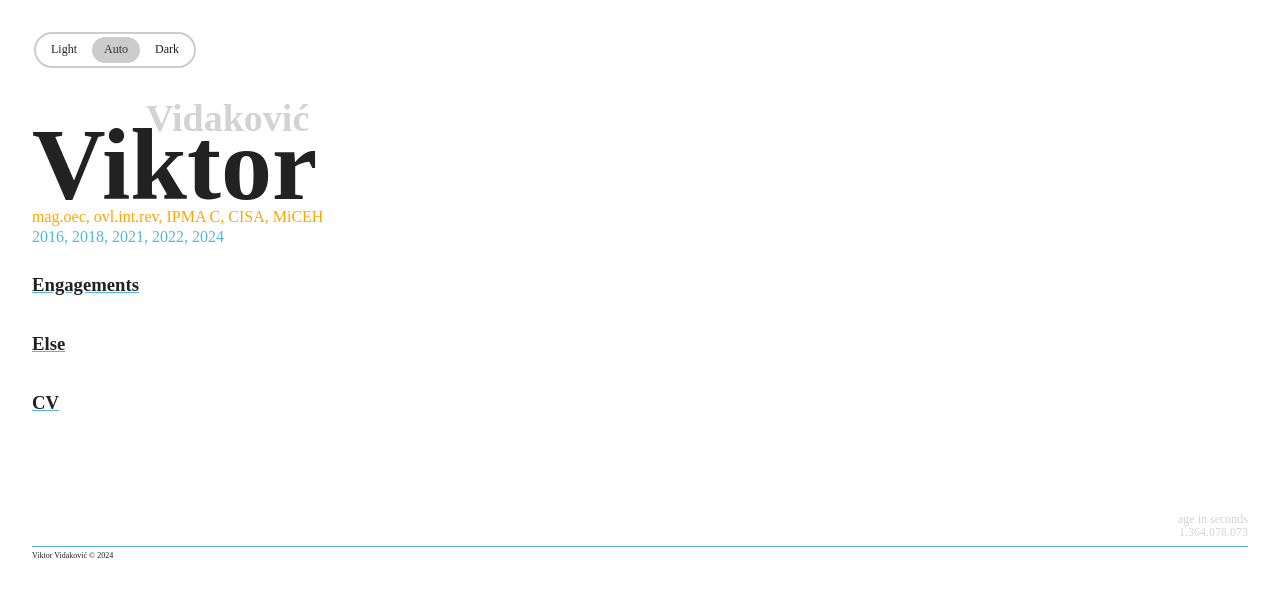
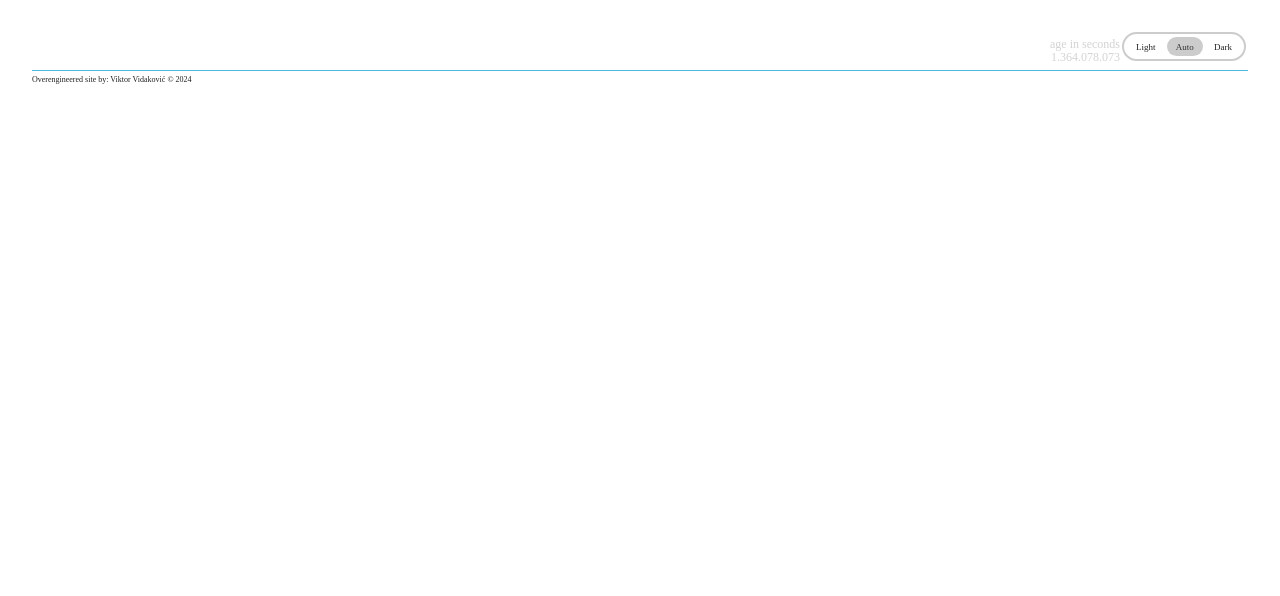
Before and after one commit to wser/vv_site, a website built with Vite: page index.html in a window 1280 px wide. Built offline with nearby package versions, Linux system fonts and the light colour scheme.

Commit message:
programmatically add light_switch

```diff
--- a/index.html
+++ b/index.html
@@ -7,24 +7,9 @@
     <link rel="stylesheet" type="text/css" href="./style/index.css" />
 </head>
 <body>
-
   <div id="page">
-    <fieldset class="toggle-group" id="colorScheme">
-      <label>
-        <input type="radio" name="color-scheme" id="color-scheme-light" value="0" data-sr>
-        Light
-      </label>
-      <label>
-        <input type="radio" name="color-scheme" value="auto" checked data-sr>
-        Auto
-      </label>
-      <label>
-        <input type="radio" name="color-scheme" id="color-scheme-dark" value="1" data-sr>
-        Dark
-      </label>
-    </fieldset>
     <div id="content"></div>
-    <footer><div id="cred">Viktor Vidaković&nbsp;&copy;&nbsp;2024</div><div id="tech"></div></footer>
+    <footer><div id="cred">Overengineered site by: Viktor Vidaković&nbsp;&copy;&nbsp;2024</div><div id="tech"></div></footer>
   </div>
   <script defer type="module" src="./src/main.js"></script>
 </body>
--- a/src/light_switch.js
+++ b/src/light_switch.js
@@ -1,3 +1,26 @@
+const page = document.getElementById("page")
+const child = document.createElement('div')
+child.class = "toggle-group"
+child.style = "float: right; margin-right: 0em;"
+child.innerHTML = `
+<fieldset class="toggle-group" id="colorScheme">
+    <label>
+    <input type="radio" name="color-scheme" id="color-scheme-light" value="0" data-sr>
+    Light
+    </label>
+    <label>
+    <input type="radio" name="color-scheme" value="auto" checked data-sr>
+    Auto
+    </label>
+    <label>
+    <input type="radio" name="color-scheme" id="color-scheme-dark" value="1" data-sr>
+    Dark
+    </label>
+</fieldset>
+`
+const lightS = page.insertAdjacentElement('afterbegin', child)
+
+
 export const light_switch = () => {
 // set light_switch state
     const colorScheme = document.getElementById("colorScheme")
--- a/src/main.js
+++ b/src/main.js
@@ -4,12 +4,12 @@ import { light_switch } from "./light_switch.js"
 const c = e => console.log(e)
 
 // add main content
-const html = fetch("./vv.md")
-html
-    .then(res => res.text())
-    .then(txt => snarky(txt))
-    .then(val => document.querySelector("#content").innerHTML = val)
-    .catch(e=>c(e))
+// const html = fetch("./vv.md")
+// html
+//     .then(res => res.text())
+//     .then(txt => snarky(txt))
+//     .then(val => document.querySelector("#content").innerHTML = val)
+//     .catch(e=>c(e))
 
 // // add used tech stack
 // const tech = fetch("./stack.md")
@@ -24,6 +24,6 @@ html
 
 window.addEventListener('load', async e => {
     // display time passed
+    await light_switch()
     await time()
-    await light_switch()
 })
--- a/style/certs.css
+++ b/style/certs.css
@@ -6,6 +6,5 @@
 #years {
    display: flex;
    justify-content: space-between;
-   width: 500px;
    color:var(--border-color)
 }
--- a/style/light_switch.css
+++ b/style/light_switch.css
@@ -43,7 +43,7 @@ html:has(#color-scheme-dark:checked) { --darkmode: 1; }
 	border-radius: 24px;
 	inline-size: fit-content;
 	padding: 3px;
-	font-size: 12px;;
+	font-size: 9px;
 }
 
 .toggle-group label {
```
